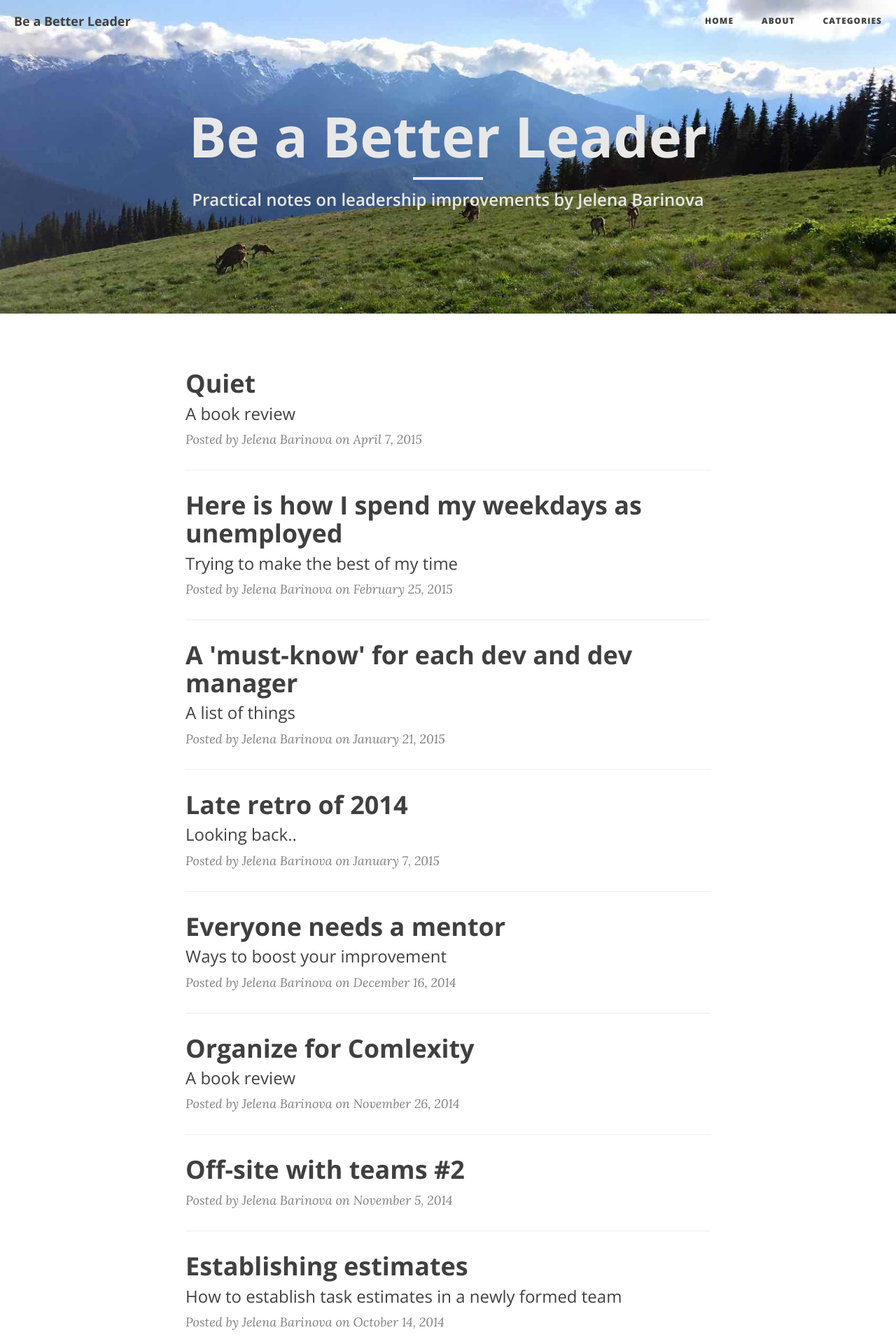
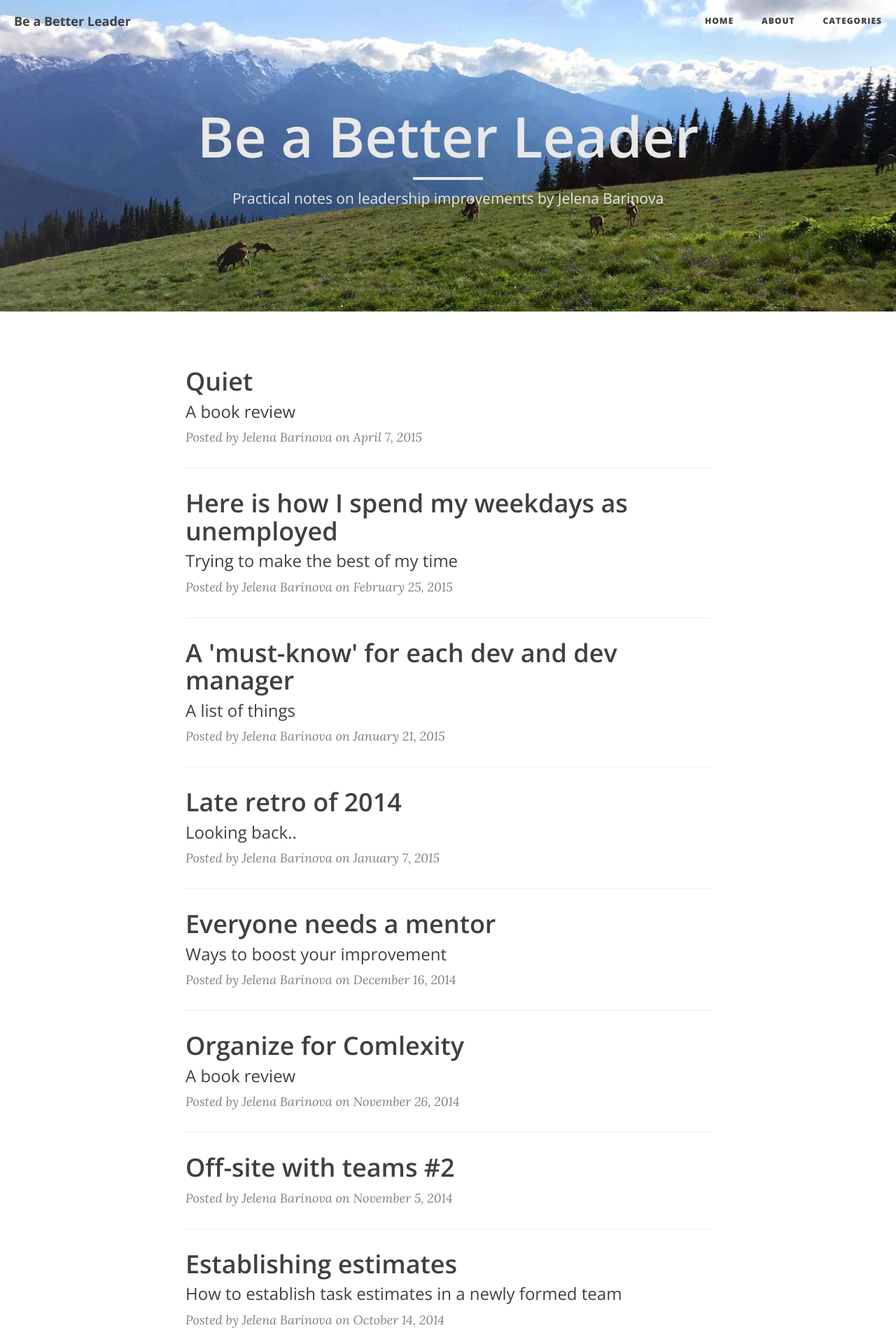
Before and after one commit to JelenaBarinova/BeBetterLeader, a Jekyll site: the page built from index.html, in a window 1280 px wide. Shown: the top 1920 px of the page at 70% size. Built offline with Jekyll 4.4.1, drawn with Linux system fonts in a browser that asks for light colours; nearby versions of some CDN libraries; the list of posts is cut into pages by our own code.

Commit message:
Header font decreased

```diff
--- a/_layouts/page.html
+++ b/_layouts/page.html
@@ -10,7 +10,7 @@ layout: default
                 <div class="site-heading">
                     <h1 style="color: #E8E8E8">{% if page.title %}{{ page.title }}{% else %}{{ site.title }}{% endif %}</h1>
                     <hr class="small" style="border-color: #E8E8E8">
-                    <span class="subheading" style="color: #E8E8E8; font-weight:600">{{ page.description }}</span>
+                    <span class="subheading" style="color: #E8E8E8; font-weight:400">{{ page.description }}</span>
                 </div>
             </div>
         </div>
--- a/_layouts/page_dark.html
+++ b/_layouts/page_dark.html
@@ -10,7 +10,7 @@ layout: default_dark
                 <div class="site-heading">
                     <h1 style="color: #404040">{% if page.title %}{{ page.title }}{% else %}{{ site.title }}{% endif %}</h1>
                     <hr class="small" style="border-color: #404040">
-                    <span class="subheading" style="color: #404040; font-weight:600">{{ page.description }}</span>
+                    <span class="subheading" style="color: #404040; font-weight:400">{{ page.description }}</span>
                 </div>
             </div>
         </div>
--- a/_layouts/page_mix.html
+++ b/_layouts/page_mix.html
@@ -10,7 +10,7 @@ layout: default_dark
                 <div class="site-heading">
                     <h1 style="color: #E8E8E8">{% if page.title %}{{ page.title }}{% else %}{{ site.title }}{% endif %}</h1>
                     <hr class="small" style="border-color: #E8E8E8">
-                    <span class="subheading" style="color: #E8E8E8; font-weight:600">{{ page.description }}</span>
+                    <span class="subheading" style="color: #E8E8E8; font-weight:400">{{ page.description }}</span>
                 </div>
             </div>
         </div>
--- a/_layouts/post.html
+++ b/_layouts/post.html
@@ -11,7 +11,7 @@ layout: default_dark
                 <div class="post-heading">
                     <h1 style="color: #E8E8E8">{{ page.title }}</h1>
                     {% if page.subtitle %}
-                    <span class="subheading" style="color: #E8E8E8; font-weight:600">{{ page.subtitle }}</span>
+                    <span class="subheading" style="color: #E8E8E8; font-weight:400">{{ page.subtitle }}</span>
                     {% endif %}
                     <span class="meta" style="color: #E8E8E8">Posted by {% if page.author %}{{ page.author }}{% else %}{{ site.title }}{% endif %} on {{ page.date | date: "%B %-d, %Y" }}</span>
 
--- a/css/clean-blog.css
+++ b/css/clean-blog.css
@@ -18,7 +18,7 @@ h4,
 h5,
 h6 {
   font-family: 'Open Sans', 'Helvetica Neue', Helvetica, Arial, sans-serif;
-  font-weight: 700;
+  font-weight: 600;
 }
 a {
   color: #404040;
@@ -163,7 +163,7 @@ hr.small {
 }
 .intro-header .site-heading .subheading,
 .intro-header .page-heading .subheading {
-  font-size: 24px;
+  font-size: 21px;
   line-height: 1.1;
   display: block;
   font-family: 'Open Sans', 'Helvetica Neue', Helvetica, Arial, sans-serif;
```
